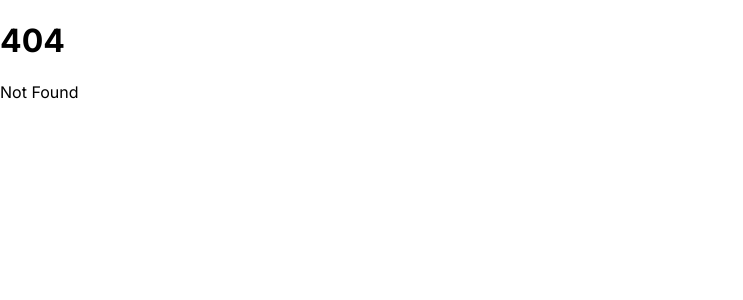
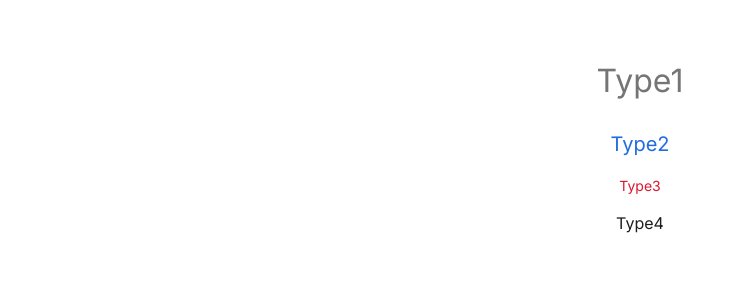
Before and after one commit to MiraZzle/site-seeker, a SvelteKit app in the folder frontend/: page /components/paragraph in a window 1280 px wide. Before the commit this address had no page. Shown: the top 300 px of the page, without its empty margins (0-743 px from the left). Built offline with nearby package versions, Linux system fonts and the light colour scheme.

Commit message:
feat: paragraph component

```diff
--- a/frontend/src/components/elements/typography/Paragraph.svelte
+++ b/frontend/src/components/elements/typography/Paragraph.svelte
@@ -0,0 +1,45 @@
+<script lang="ts">
+    import { colors } from '$types/colors.ts';
+    import type { ColorType } from '$types/colors.ts';
+
+    export let type: 1 | 2 | 3 | 4 = 1;
+    export let textAlign: 'left' | 'center' | 'right' = 'center';
+    export let color: ColorType = 'grayLight';
+
+
+    $: actualColor = colors[color];
+</script>
+
+<svelte:element
+    this="p"
+    class="paragraph paragraph--{type}"
+    style={`text-align: ${textAlign}; color: ${actualColor}`}
+><slot/></svelte:element>
+
+<style lang="scss">
+    @import '../../../styles/variables.scss';
+
+    .paragraph {
+        font-size: 16px;
+        font-weight: 400;
+        line-height: 120%;
+
+        &--1 {
+            font-size: 32px;
+        }
+
+        &--2 {
+            font-size: 20px;
+        }
+
+        &--3 {
+            font-size: 14px;
+            line-height: 140%;
+        }
+
+        &--4 {
+            font-size: 16px;
+            line-height: 140%;
+        }
+    }
+</style>
--- /dev/null
+++ b/frontend/src/routes/components/paragraph/+page.svelte
@@ -0,0 +1,20 @@
+<script lang="ts">
+    import Paragraph from "$components/elements/typography/Paragraph.svelte";
+    import { colors } from '$types/colors.ts';
+</script>
+
+<div class="paragraph-container">
+    <Paragraph type={1} color="grayLight"> Type1 </Paragraph>
+    <Paragraph type={2} color="blue"> Type2 </Paragraph>
+    <Paragraph type={3} color="red"> Type3 </Paragraph>
+    <Paragraph type={4} color="black"> Type4 </Paragraph>
+</div>
+
+<style lang="scss">
+    @import '../../../styles/variables.scss';
+
+    .paragraph-container {
+        margin: 20px;
+        padding: 10px;
+    }
+</style>
--- a/frontend/src/styles/global.scss
+++ b/frontend/src/styles/global.scss
@@ -14,3 +14,7 @@ body {
     margin: 0;
     padding: 0;
 }
+
+.shadow {
+    box-shadow: 0 2px 0 rgba(159, 159, 159, 0.15);
+}
```
